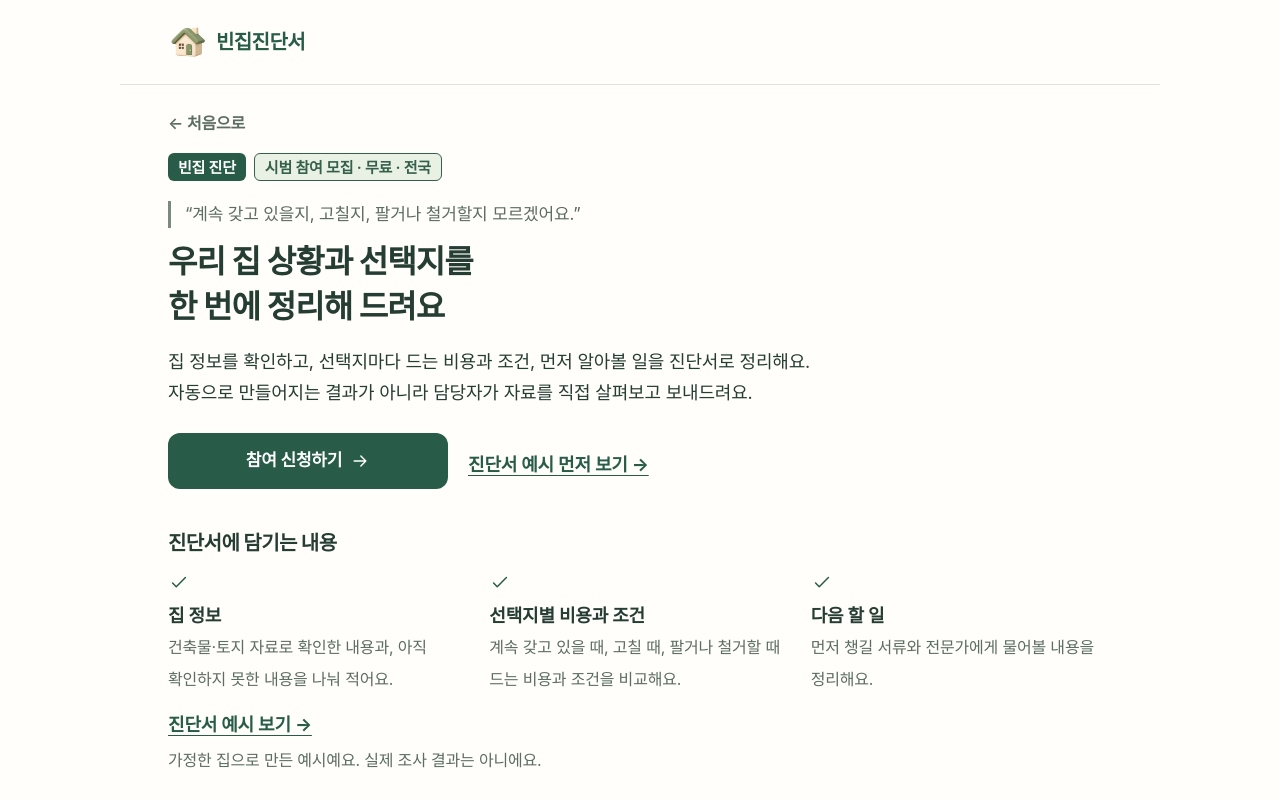
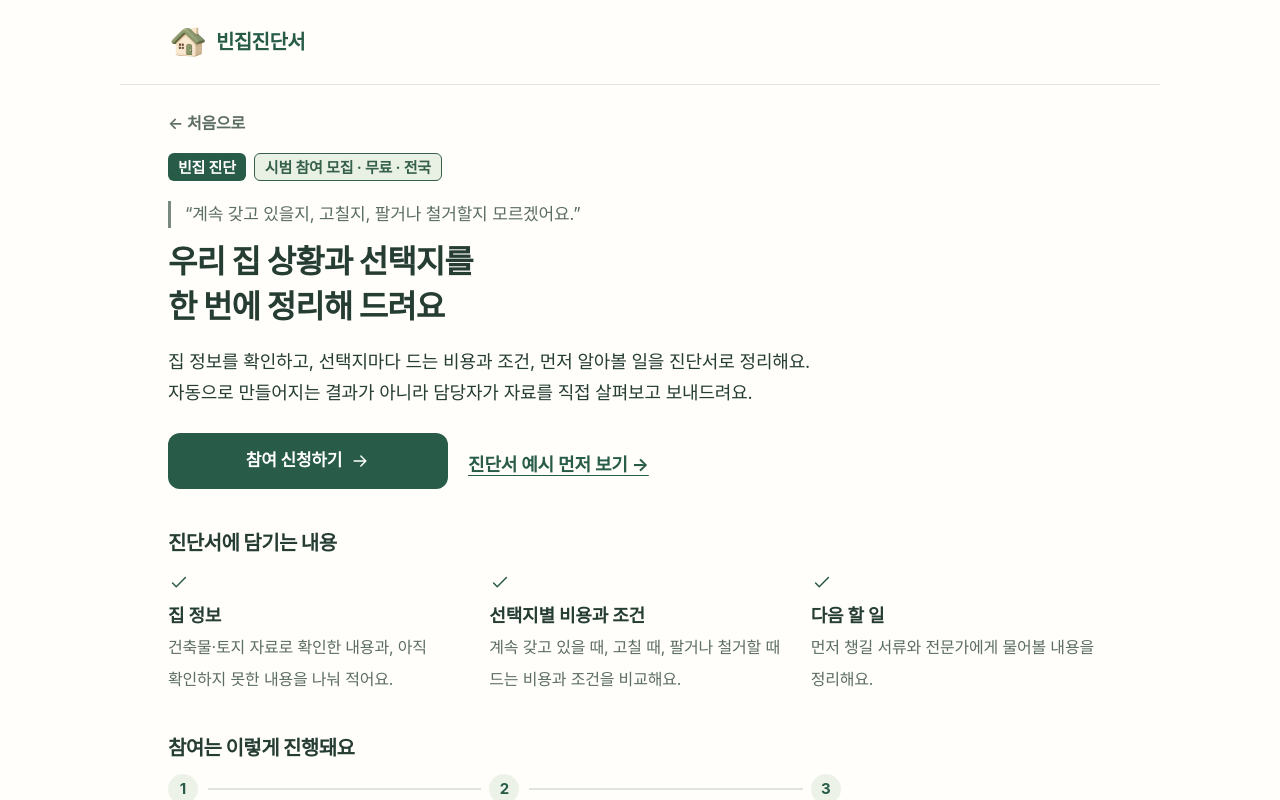
Before and after one commit to heexohee/Binzip, a Next.js app: page /diagnosis in a window 1280 px wide. Shown: the top 800 px of the page. Built offline with nearby package versions, Linux system fonts and the light colour scheme; a web font is replaced by a local one.

Commit message:
refactor: drop repeated example-report link from diagnosis contents block
The page already links to the example next to the primary button; the second link and its note repeated it.

```diff
--- a/app/diagnosis/page.tsx
+++ b/app/diagnosis/page.tsx
@@ -45,8 +45,6 @@ export default function Diagnosis() {
       <div className={s.block}>
         <h2 className={s.blockTitle}>진단서에 담기는 내용</h2>
         <Gets items={GETS} />
-        <Link className={s.textLink} href="/example-report">진단서 예시 보기 →</Link>
-        <p className={s.textLinkNote}>가정한 집으로 만든 예시예요. 실제 조사 결과는 아니에요.</p>
       </div>
 
       <div className={s.block}>
```
